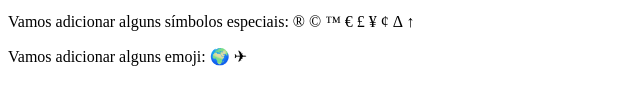
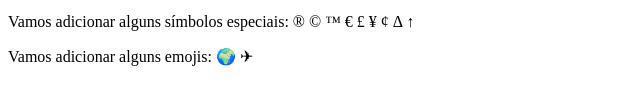
Before and after one commit to luizagostinho/html-css, a plain HTML site: page exercicios/ex002/index.html in a window 1280 px wide. Shown: the part 171-276 px from the top of the page, 0-640 px from the left. Drawn offline with Linux system fonts and the light colour scheme.

Commit message:
Fix emoji exercise text
Correct the plural form of "emoji" in the ex002 exercise page.

```diff
--- a/exercicios/ex002/index.html
+++ b/exercicios/ex002/index.html
@@ -24,7 +24,7 @@
         &Delta;
         &uparrow;
 
-        <p>Vamos adicionar alguns emoji:
+        <p>Vamos adicionar alguns emojis:
             &#x1F30D;
             &#x2708;
 
```
